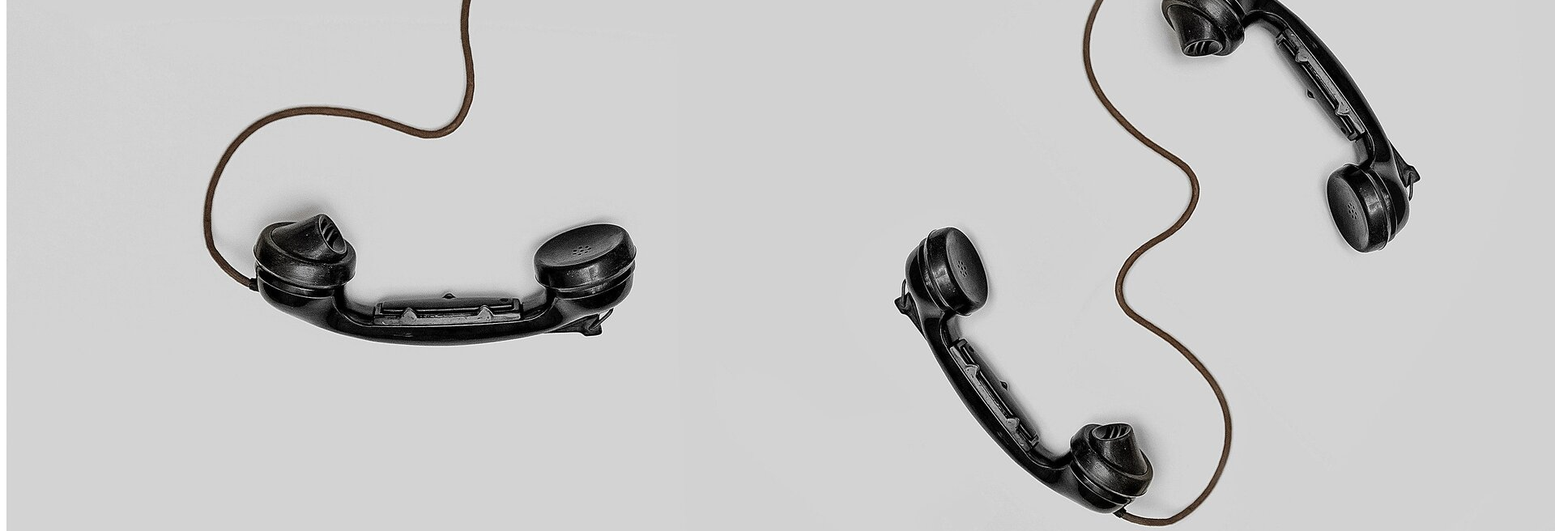
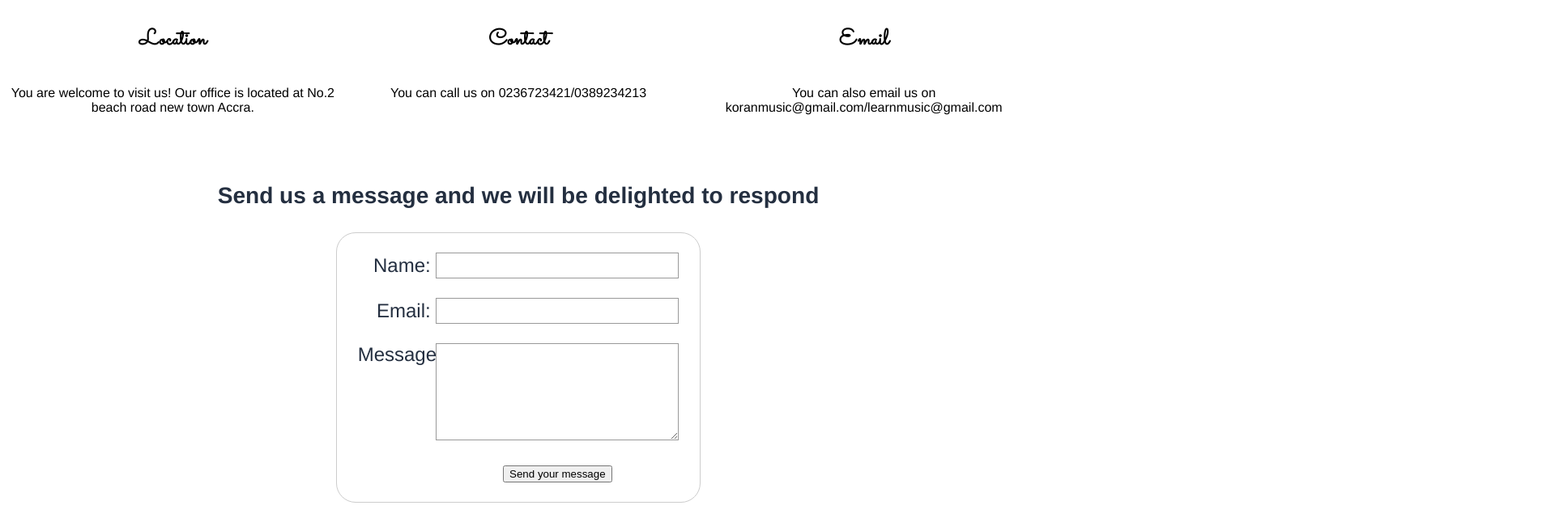
Before and after one commit to Jkrant48/wdd130, a plain HTML site: page ksm/contactus.html in a window 1280 px wide. Shown: the part 1020-1676 px from the top of the page at 81% size, 1920 px wide, since content can reach past the window. Drawn offline with Linux system fonts and the light colour scheme.

Commit message:
added css for 2nd sub page

```diff
--- a/ksm/contactus.html
+++ b/ksm/contactus.html
@@ -5,7 +5,7 @@
     <meta http-equiv="X-UA-Compatible" content="IE=edge">
     <meta name="viewport" content="width=device-width, initial-scale=1.0">
     <title>Koran School Of Music | Contact Us</title>
-    <link rel="stylesheet" href="#">
+    <link rel="stylesheet" href="styles/style.css">
 </head>
 <body>
     <div id="content">
@@ -29,6 +29,7 @@
             </section>
         </div>
         <main>
+            <div id="display">
                 <section id="location">
                     <h3>Location</h3>
                     <p>You are welcome to visit us!
@@ -44,6 +45,7 @@
                     <h3>Email</h3>
                     <p>You can also email us on koranmusic@gmail.com/learnmusic@gmail.com</p>
                 </section>
+            </div>
             <section class="msg">
                 <h3>Send us a message and we will be delighted to respond</h3>
                 <div id="feedback"></div>
--- a/ksm/styles/style.css
+++ b/ksm/styles/style.css
@@ -247,3 +247,107 @@ main h1, #intro-msg {
     padding: 2px 16px;
     text-align: left;
   }
+
+
+form {
+    /*center the form on the page*/
+    margin: 0 auto;
+    width: 400px;
+    /*form outline*/
+    padding: 1em;
+    border: 1px solid #ccc;
+    border-radius: 1em;
+}
+
+ul {
+    list-style: none;
+    padding: 0;
+    margin: 0;
+}
+
+form li + li {
+    margin-top: 1em;
+}
+
+label {
+    /*Uniform size & alignment*/
+    display: inline-block;
+    width: 90px;
+    text-align: right;
+    color: #242F40;
+}
+
+input,
+textarea {
+  /* To make sure that all text fields have the same font settings
+     By default, textareas have a monospace font */
+  font: 1em sans-serif;
+
+  /* Uniform text field size */
+  width: 300px;
+  box-sizing: border-box;
+
+  /* Match form field borders */
+  border: 1px solid #999;
+}
+
+input:focus,
+textarea:focus {
+  /* Additional highlight for focused elements */
+  border-color: #000;
+}
+
+textarea {
+  /* Align multiline text fields with their labels */
+  vertical-align: top;
+
+  /* Provide space to type some text */
+  height: 5em;
+}
+
+.button {
+  /* Align buttons with the text fields */
+  padding-left: 90px; /* same size as the label elements */
+}
+
+button {
+  /* This extra margin represent roughly the same space as the space
+     between the labels and their text fields */
+  margin-left: 0.5em;
+}
+
+#feedback {
+    background-color: antiquewhite;
+    position: absolute;
+    top: 0;
+    left: 0;
+    right: 0;
+    padding: .5em;
+    /* make this element invisible until we are ready for it */
+    display: none;
+}
+.moveDown {
+    margin-top: 3em;
+}
+
+.msg h3 {
+    color: #242F40;
+}
+
+#display {
+    display: grid;
+    grid-template: 1fr / 1fr 1fr 1fr;
+}
+
+#location h3, #contact h3, #Email h3 {
+    font-size: 1.7em;
+    font-family: "sacramento", "Roboto";
+}
+
+
+#location p, #contact p, #Email p {
+    font-size: 1.0em;
+    font-family: "Helvetica","source sans pro","Lato";
+    text-align: center;
+    padding: 10px;
+}
```
Lines whose indentation alone changed are shown as unchanged.
